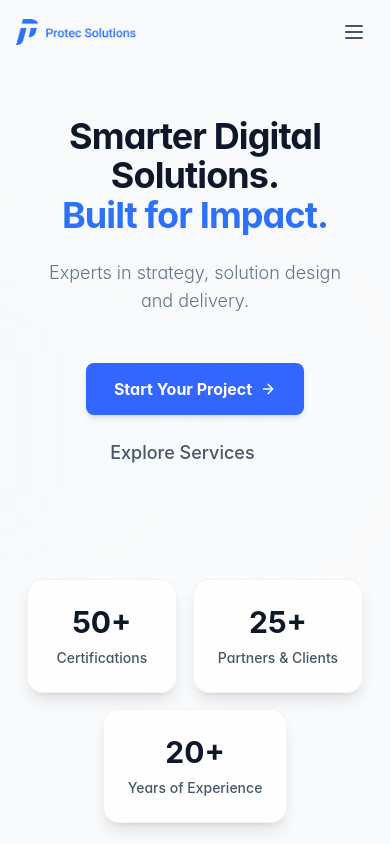
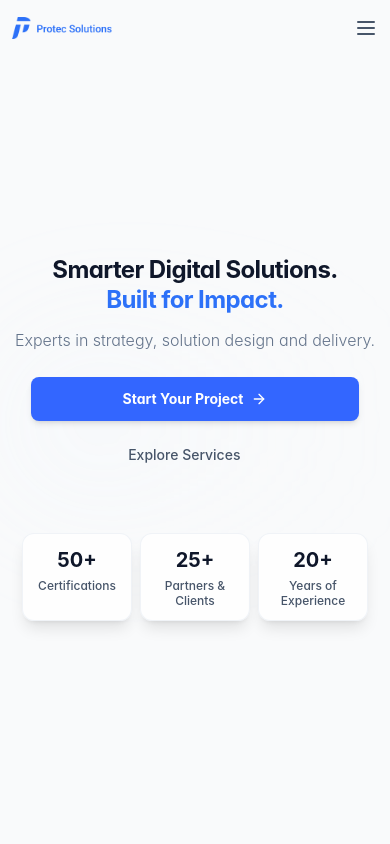
Before and after one commit to protecsolutionsau/Protecweb, a React (Vite) app: page / in a window 390 px wide. Shown: the top 844 px of the page. Built offline with nearby package versions, Linux system fonts and the light colour scheme.

Commit message:
Comprehensive mobile view improvements

```diff
--- a/src/components/Hero.tsx
+++ b/src/components/Hero.tsx
@@ -60,33 +60,33 @@ const Hero = () => {
   };
 
   return (
-    <section className="min-h-screen flex items-center justify-center bg-gray-50 px-4 pt-20 md:pt-0 relative overflow-hidden">
+    <section className="min-h-screen flex items-center justify-center bg-gray-50 px-3 sm:px-4 pt-16 sm:pt-20 md:pt-0 pb-8 md:pb-0 relative overflow-hidden">
       {/* Subtle Background Glow */}
       <div className="absolute inset-0 overflow-hidden pointer-events-none">
-        <div className="absolute top-1/2 left-1/2 -translate-x-1/2 -translate-y-1/2 w-[800px] h-[400px] bg-gradient-to-r from-primary-100/20 via-primary-50/10 to-transparent rounded-full filter blur-3xl opacity-60"></div>
+        <div className="absolute top-1/2 left-1/2 -translate-x-1/2 -translate-y-1/2 w-[400px] sm:w-[600px] md:w-[800px] h-[200px] sm:h-[300px] md:h-[400px] bg-gradient-to-r from-primary-100/20 via-primary-50/10 to-transparent rounded-full filter blur-3xl opacity-60"></div>
       </div>
 
-      <div className="max-w-4xl mx-auto relative z-10 text-center mt-4 md:mt-0">
-        <div className="space-y-12">
+      <div className="max-w-4xl mx-auto relative z-10 text-center">
+        <div className="space-y-6 sm:space-y-8 md:space-y-12">
 
           {/* Main Headline */}
-          <div className="space-y-6 animate-fade-in-up">
-            <h1 className="text-4xl md:text-6xl lg:text-7xl font-bold text-slate-900 leading-[1.1] tracking-tight px-2 md:px-0">
+          <div className="space-y-3 sm:space-y-4 md:space-y-6 animate-fade-in-up">
+            <h1 className="text-2xl xs:text-3xl sm:text-4xl md:text-6xl lg:text-7xl font-bold text-slate-900 leading-tight md:leading-[1.1] tracking-tight">
               Smarter Digital Solutions.
               <br />
               <span className="text-primary-500">Built for Impact.</span>
             </h1>
 
-            <p className="text-lg md:text-2xl text-slate-500 font-light max-w-2xl mx-auto px-4 md:px-0">
+            <p className="text-base sm:text-lg md:text-2xl text-slate-500 font-light max-w-2xl mx-auto leading-relaxed">
               Experts in strategy, solution design and delivery.
             </p>
           </div>
 
           {/* CTA Buttons */}
-          <div className="flex flex-col sm:flex-row items-center justify-center gap-6 animate-fade-in-up" style={{animationDelay: '0.3s'}}>
+          <div className="flex flex-col sm:flex-row items-center justify-center gap-3 sm:gap-4 md:gap-6 animate-fade-in-up px-4" style={{animationDelay: '0.3s'}}>
             <button
               onClick={scrollToContact}
-              className="bg-custom-blue text-white px-7 py-3.5 rounded-lg text-base font-bold hover:bg-custom-blue-hover transition-all duration-300 shadow-md hover:shadow-xl hover:-translate-y-0.5 group flex items-center gap-2"
+              className="w-full sm:w-auto bg-custom-blue text-white px-6 sm:px-7 py-3 sm:py-3.5 rounded-lg text-sm sm:text-base font-bold hover:bg-custom-blue-hover transition-all duration-300 shadow-md hover:shadow-xl hover:-translate-y-0.5 group flex items-center justify-center gap-2 min-h-[44px]"
             >
               Start Your Project
               <ArrowRight className="w-4 h-4 group-hover:translate-x-1 transition-transform duration-300" />
@@ -94,7 +94,7 @@ const Hero = () => {
 
             <button
               onClick={scrollToWhatWeDo}
-              className="text-slate-600 hover:text-slate-900 transition-colors duration-300 font-medium text-lg group"
+              className="w-full sm:w-auto text-slate-600 hover:text-slate-900 transition-colors duration-300 font-medium text-sm sm:text-base md:text-lg group py-2 min-h-[44px] flex items-center justify-center"
             >
               Explore Services
               <span className="ml-2 opacity-0 group-hover:opacity-100 group-hover:translate-x-1 inline-block transition-all duration-300">→</span>
@@ -102,29 +102,29 @@ const Hero = () => {
           </div>
 
           {/* Trust Indicators */}
-          <div ref={statsRef} className="pt-16 animate-fade-in-up" style={{animationDelay: '0.6s'}}>
-            <div className="flex flex-wrap justify-center gap-4 md:grid md:grid-cols-3 md:gap-8 max-w-4xl mx-auto">
-              <div className="text-center p-6 bg-white/80 backdrop-blur-sm rounded-2xl border border-slate-200/50 shadow-lg">
-                <div className="text-3xl md:text-5xl font-bold text-slate-900 mb-2 min-w-[100px]">
+          <div ref={statsRef} className="pt-8 sm:pt-12 md:pt-16 animate-fade-in-up" style={{animationDelay: '0.6s'}}>
+            <div className="flex flex-wrap justify-center gap-2 sm:gap-3 md:grid md:grid-cols-3 md:gap-8 max-w-4xl mx-auto">
+              <div className="text-center p-3 sm:p-4 md:p-6 bg-white/80 backdrop-blur-sm rounded-xl md:rounded-2xl border border-slate-200/50 shadow-lg min-w-[90px] sm:min-w-[100px] flex-1 max-w-[110px] sm:max-w-[120px] md:max-w-none">
+                <div className="text-xl sm:text-2xl md:text-3xl lg:text-5xl font-bold text-slate-900 mb-1 sm:mb-2">
                   {counters.certifications}+
                 </div>
-                <div className="text-slate-600 font-medium text-sm md:text-base">
+                <div className="text-slate-600 font-medium text-xs sm:text-sm md:text-base leading-tight">
                   Certifications
                 </div>
               </div>
-              <div className="text-center p-6 bg-white/80 backdrop-blur-sm rounded-2xl border border-slate-200/50 shadow-lg">
-                <div className="text-3xl md:text-5xl font-bold text-slate-900 mb-2 min-w-[100px]">
+              <div className="text-center p-3 sm:p-4 md:p-6 bg-white/80 backdrop-blur-sm rounded-xl md:rounded-2xl border border-slate-200/50 shadow-lg min-w-[90px] sm:min-w-[100px] flex-1 max-w-[110px] sm:max-w-[120px] md:max-w-none">
+                <div className="text-xl sm:text-2xl md:text-3xl lg:text-5xl font-bold text-slate-900 mb-1 sm:mb-2">
                   {counters.clients}+
                 </div>
-                <div className="text-slate-600 font-medium text-sm md:text-base">
+                <div className="text-slate-600 font-medium text-xs sm:text-sm md:text-base leading-tight">
                   Partners & Clients
                 </div>
               </div>
-              <div className="text-center p-6 bg-white/80 backdrop-blur-sm rounded-2xl border border-slate-200/50 shadow-lg">
-                <div className="text-3xl md:text-5xl font-bold text-slate-900 mb-2 min-w-[100px]">
+              <div className="text-center p-3 sm:p-4 md:p-6 bg-white/80 backdrop-blur-sm rounded-xl md:rounded-2xl border border-slate-200/50 shadow-lg min-w-[90px] sm:min-w-[100px] flex-1 max-w-[110px] sm:max-w-[120px] md:max-w-none">
+                <div className="text-xl sm:text-2xl md:text-3xl lg:text-5xl font-bold text-slate-900 mb-1 sm:mb-2">
                   {counters.experience}+
                 </div>
-                <div className="text-slate-600 font-medium text-sm md:text-base">
+                <div className="text-slate-600 font-medium text-xs sm:text-sm md:text-base leading-tight">
                   Years of Experience
                 </div>
               </div>
--- a/src/components/Navigation.tsx
+++ b/src/components/Navigation.tsx
@@ -41,8 +41,8 @@ const Navigation = () => {
           ? 'bg-white/80 backdrop-blur-md shadow-sm'
           : 'bg-transparent'
       }`}>
-        <div className="max-w-7xl mx-auto px-4 sm:px-6 lg:px-8">
-          <div className="flex justify-between items-center h-16">
+        <div className="max-w-7xl mx-auto px-3 sm:px-6 lg:px-8">
+          <div className="flex justify-between items-center h-14 sm:h-16">
             <div className="flex-shrink-0">
               <a
                 href="/"
@@ -55,7 +55,7 @@ const Navigation = () => {
                 <img
                   src="/Protec Solutions Logo copy.png"
                   alt="Protec Solutions logo"
-                  className="w-[120px] md:w-[160px] h-auto group-hover:scale-105 transition-transform duration-200"
+                  className="w-[100px] sm:w-[120px] md:w-[160px] h-auto group-hover:scale-105 transition-transform duration-200"
                 />
               </a>
             </div>
@@ -78,7 +78,7 @@ const Navigation = () => {
             <div className="md:hidden">
               <button
                 onClick={() => setIsMobileMenuOpen(!isMobileMenuOpen)}
-                className="text-slate-600 hover:text-slate-900 transition-all duration-300 p-2"
+                className="text-slate-600 hover:text-slate-900 transition-all duration-300 p-2 -mr-2"
               >
                 {isMobileMenuOpen ? <X className="w-6 h-6" /> : <Menu className="w-6 h-6" />}
               </button>
@@ -93,12 +93,12 @@ const Navigation = () => {
             : 'max-h-0 opacity-0 overflow-hidden'
         }`}>
           <div className="bg-white/90 backdrop-blur-md border-t border-slate-200/50">
-            <div className="px-4 pt-4 pb-6 space-y-2">
+            <div className="px-3 pt-3 pb-4 space-y-1">
               {navItems.map((item, index) => (
                 <button
                   key={item.name}
                   onClick={() => scrollToSection(item.href)}
-                  className="block w-full text-left px-4 py-3 text-slate-600 hover:text-slate-900 transition-all duration-200 font-medium"
+                  className="block w-full text-left px-3 py-2 text-slate-600 hover:text-slate-900 transition-all duration-200 font-medium text-base"
                   style={{ animationDelay: `${index * 0.1}s` }}
                 >
                   {item.name}
@@ -112,14 +112,14 @@ const Navigation = () => {
       {/* Back to Top Button */}
       <button
         onClick={scrollToTop}
-        className={`fixed bottom-8 right-8 z-40 bg-slate-900 text-white p-3 rounded-full shadow-lg hover:bg-slate-800 hover:shadow-xl transition-all duration-300 ${
+        className={`fixed bottom-4 right-4 sm:bottom-8 sm:right-8 z-40 bg-slate-900 text-white p-3 rounded-full shadow-lg hover:bg-slate-800 hover:shadow-xl transition-all duration-300 ${
           showBackToTop
             ? 'opacity-100 translate-y-0 scale-100'
             : 'opacity-0 translate-y-10 scale-90 pointer-events-none'
         }`}
         aria-label="Back to top"
       >
-        <ChevronUp className="w-5 h-5" />
+        <ChevronUp className="w-4 h-4 sm:w-5 sm:h-5" />
       </button>
     </>
   );
```
